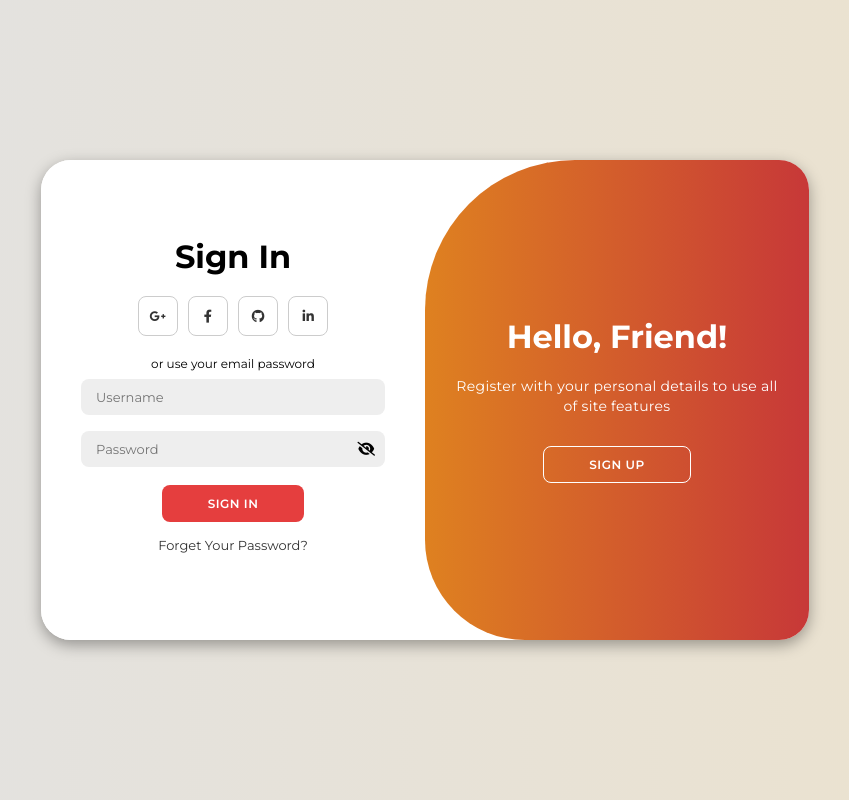
After one commit to AnhKhoa06/fastfood_online, a PHP site: page /login-resigter.html in a window 1280 px wide. The commit adds this page. Shown: the whole page, without its empty margins (215-1064 px from the left). Run offline with PHP 8.4, Linux system fonts and the light colour scheme.

Commit message:
Khoa update

```diff
--- /dev/null
+++ b/assets/css/login-resigter.css
@@ -0,0 +1,212 @@
+@import url("https://fonts.googleapis.com/css2?family=Montserrat:wght@300;400;500;600;700&display=swap");
+
+* {
+  margin: 0;
+  padding: 0;
+  box-sizing: border-box;
+  font-family: "Montserrat", sans-serif;
+}
+
+body {
+  background-color: #c9d6ff;
+  background: linear-gradient(to right, #e2e2e2, #ece2cd);
+  display: flex;
+  align-items: center;
+  justify-content: center;
+  flex-direction: column;
+  height: 100vh;
+}
+
+.container {
+  background-color: #fff;
+  border-radius: 30px;
+  box-shadow: 0 5px 15px rgba(0, 0, 0, 0.35);
+  position: relative;
+  overflow: hidden;
+  width: 768px;
+  max-width: 100%;
+  min-height: 480px;
+}
+
+.container p {
+  font-size: 14px;
+  line-height: 20px;
+  letter-spacing: 0.3px;
+  margin: 20px 0;
+}
+
+.container span {
+  font-size: 12px;
+}
+
+.container a {
+  color: #333;
+  font-size: 13px;
+  text-decoration: none;
+  margin: 15px 0 10px;
+}
+
+.container button {
+  background-color: #e53e3e;
+  color: #fff;
+  font-size: 12px;
+  padding: 10px 45px;
+  border: 1px solid transparent;
+  border-radius: 8px;
+  font-weight: 600;
+  letter-spacing: 0.5px;
+  text-transform: uppercase;
+  margin-top: 10px;
+  cursor: pointer;
+}
+
+.container button.hidden {
+  background-color: transparent;
+  border-color: #fff;
+}
+
+.container form {
+  background-color: #fff;
+  display: flex;
+  align-items: center;
+  justify-content: center;
+  flex-direction: column;
+  padding: 0 40px;
+  height: 100%;
+}
+
+.container input {
+  background-color: #eee;
+  border: none;
+  margin: 8px 0;
+  padding: 10px 15px;
+  font-size: 13px;
+  border-radius: 8px;
+  width: 100%;
+  outline: none;
+}
+
+.form-container {
+  position: absolute;
+  top: 0;
+  height: 100%;
+  transition: all 0.6s ease-in-out;
+}
+
+.sign-in {
+  left: 0;
+  width: 50%;
+  z-index: 2;
+}
+
+.container.active .sign-in {
+  transform: translateX(100%);
+}
+
+.sign-up {
+  left: 0;
+  width: 50%;
+  opacity: 0;
+  z-index: 1;
+}
+
+.container.active .sign-up {
+  transform: translateX(100%);
+  opacity: 1;
+  z-index: 5;
+  animation: move 0.6s;
+}
+
+@keyframes move {
+  0%,
+  49.99% {
+    opacity: 0;
+    z-index: 1;
+  }
+  50%,
+  100% {
+    opacity: 1;
+    z-index: 5;
+  }
+}
+
+.social-icons {
+  margin: 20px 0;
+}
+
+.social-icons a {
+  border: 1px solid #ccc;
+  border-radius: 20%;
+  display: inline-flex;
+  justify-content: center;
+  align-items: center;
+  margin: 0 3px;
+  width: 40px;
+  height: 40px;
+}
+
+.toggle-container {
+  position: absolute;
+  top: 0;
+  left: 50%;
+  width: 50%;
+  height: 100%;
+  overflow: hidden;
+  transition: all 0.6s ease-in-out;
+  border-radius: 150px 0 0 100px;
+  z-index: 1000;
+}
+
+.container.active .toggle-container {
+  transform: translateX(-100%);
+  border-radius: 0 150px 100px 0;
+}
+
+.toggle {
+  background-color: #512da8;
+  height: 100%;
+  background: linear-gradient(to right, rgb(246, 202, 8), rgb(199, 56, 56));
+  color: #fff;
+  position: relative;
+  left: -100%;
+  height: 100%;
+  width: 200%;
+  transform: translateX(0);
+  transition: all 0.6s ease-in-out;
+}
+
+.container.active .toggle {
+  transform: translateX(50%);
+}
+
+.toggle-panel {
+  position: absolute;
+  width: 50%;
+  height: 100%;
+  display: flex;
+  align-items: center;
+  justify-content: center;
+  flex-direction: column;
+  padding: 0 30px;
+  text-align: center;
+  top: 0;
+  transform: translateX(0);
+  transition: all 0.6s ease-in-out;
+}
+
+.toggle-left {
+  transform: translateX(-200%);
+}
+
+.container.active .toggle-left {
+  transform: translateX(0);
+}
+
+.toggle-right {
+  right: 0;
+  transform: translateX(0);
+}
+
+.container.active .toggle-right {
+  transform: translateX(200%);
+}
--- /dev/null
+++ b/login-resigter.html
@@ -0,0 +1,174 @@
+<!DOCTYPE html>
+<html lang="en">
+  <head>
+    <meta charset="UTF-8" />
+    <link rel="icon" type="image/png" href="img/logofpt7.png" />
+    <meta name="viewport" content="width=device-width, initial-scale=1.0" />
+    <link
+      rel="stylesheet"
+      href="https://cdnjs.cloudflare.com/ajax/libs/font-awesome/6.4.2/css/all.min.css"
+    />
+
+    <link rel="stylesheet" href="assets/css/login-resigter.css" />
+    <title>Đăng Nhập | Đăng Ký</title>
+  </head>
+
+  <body>
+    <div class="container" id="container">
+      <div class="form-container sign-up">
+        <form action="register.php" method="POST">
+          <h1>Create Account</h1>
+          <div class="social-icons">
+            <a href="javascript:void(0);" class="icon" id="google-login">
+              <i class="fa-brands fa-google-plus-g"></i>
+            </a>
+            <a href="#" class="icon"><i class="fa-brands fa-facebook-f"></i></a>
+            <a href="#" class="icon"><i class="fa-brands fa-github"></i></a>
+            <a href="#" class="icon"
+              ><i class="fa-brands fa-linkedin-in"></i
+            ></a>
+          </div>
+          <span>or use your email for registration</span>
+          <input type="text" name="username" placeholder="Username" required />
+          <input type="email" name="email" placeholder="Email" required />
+          <input type="phone" name="phone" placeholder="Phone" />
+          <input
+            type="password"
+            name="password"
+            placeholder="Password"
+            required
+          />
+          <input
+            type="password"
+            name="confirm_password"
+            placeholder="Confirm Password"
+            required
+          />
+          <button type="submit" name="sign_up">Sign Up</button>
+        </form>
+      </div>
+
+      <div class="form-container sign-in">
+        <form action="login.php" method="POST">
+          <h1>Sign In</h1>
+          <div class="social-icons">
+            <a href="javascript:void(0);" class="icon" id="google-login1">
+              <i class="fa-brands fa-google-plus-g"></i>
+            </a>
+            <a href="#" class="icon"><i class="fa-brands fa-facebook-f"></i></a>
+            <a href="#" class="icon"><i class="fa-brands fa-github"></i></a>
+            <a href="#" class="icon"
+              ><i class="fa-brands fa-linkedin-in"></i
+            ></a>
+          </div>
+          <span>or use your email password</span>
+          <input type="text" name="username" placeholder="Username" required />
+          <div style="position: relative; width: 100%">
+            <input
+              type="password"
+              name="password"
+              placeholder="Password"
+              required
+              id="password"
+              style="width: 100%; padding-right: 40px"
+            />
+            <i
+              class="fa fa-eye-slash toggle-password"
+              toggle="#password"
+              style="
+                position: absolute;
+                top: 50%;
+                right: 10px;
+                transform: translateY(-50%);
+                cursor: pointer;
+                font-size: 14px;
+              "
+            ></i>
+          </div>
+
+          <button type="submit" name="login">Sign In</button>
+          <a href="#">Forget Your Password?</a>
+        </form>
+      </div>
+      <div class="toggle-container">
+        <div class="toggle">
+          <div class="toggle-panel toggle-left">
+            <h1>Welcome Back!</h1>
+            <p>Enter your personal details to use all of site features</p>
+            <button class="hidden" id="login">Sign In</button>
+          </div>
+          <div class="toggle-panel toggle-right">
+            <h1>Hello, Friend!</h1>
+            <p>
+              Register with your personal details to use all of site features
+            </p>
+            <button class="hidden" id="register">Sign Up</button>
+          </div>
+        </div>
+      </div>
+    </div>
+    <script>
+      document.querySelectorAll(".toggle-password").forEach(function (eyeIcon) {
+        eyeIcon.addEventListener("click", function () {
+          const input = document.querySelector(this.getAttribute("toggle"));
+          if (input.type === "password") {
+            input.type = "text";
+            this.classList.remove("fa-eye-slash");
+            this.classList.add("fa-eye");
+          } else {
+            input.type = "password";
+            this.classList.remove("fa-eye");
+            this.classList.add("fa-eye-slash");
+          }
+        });
+      });
+    </script>
+
+    <script>
+      document
+        .querySelectorAll("#google-login, #google-login1")
+        .forEach((button) => {
+          button.addEventListener("click", function () {
+            const clientId =
+              "624818447896-jjv3o42mr5a6ov845cm2oc5fgae009fe.apps.googleusercontent.com";
+            const redirectUri =
+              "http://localhost/THLVN_Nhóm1/fastfood_online/google_callback.php"; // Thay bằng URL thực tế của bạn
+            const scope = "openid email profile";
+            const responseType = "code";
+
+            // Chuyển hướng đến Google OAuth với response_type là code
+            window.location.href = `https://accounts.google.com/o/oauth2/v2/auth?client_id=${clientId}&redirect_uri=${encodeURIComponent(
+              redirectUri
+            )}&response_type=${responseType}&scope=${encodeURIComponent(
+              scope
+            )}&access_type=offline&prompt=consent`;
+          });
+        });
+
+      // Hàm xử lý callback (nếu có lỗi, sẽ không làm gì vì callback được xử lý ở server)
+      window.onload = function () {
+        const urlParams = new URLSearchParams(window.location.search);
+        if (urlParams.has("error")) {
+          alert(
+            "Đăng nhập bằng Google thất bại: " +
+              urlParams.get("error_description")
+          );
+        }
+      };
+    </script>
+
+    <script>
+      const container = document.getElementById("container");
+      const registerBtn = document.getElementById("register");
+      const loginBtn = document.getElementById("login");
+
+      registerBtn.addEventListener("click", () => {
+        container.classList.add("active");
+      });
+
+      loginBtn.addEventListener("click", () => {
+        container.classList.remove("active");
+      });
+    </script>
+  </body>
+</html>
```
Also changed, not shown: assets/css/style3.css (renamed from assets/css/style1.css, +92 -6 lines), assets/js/index.js (added, +41 -0 lines), components/header.php (+4 -3 lines), index.php (+25 -3 lines).
